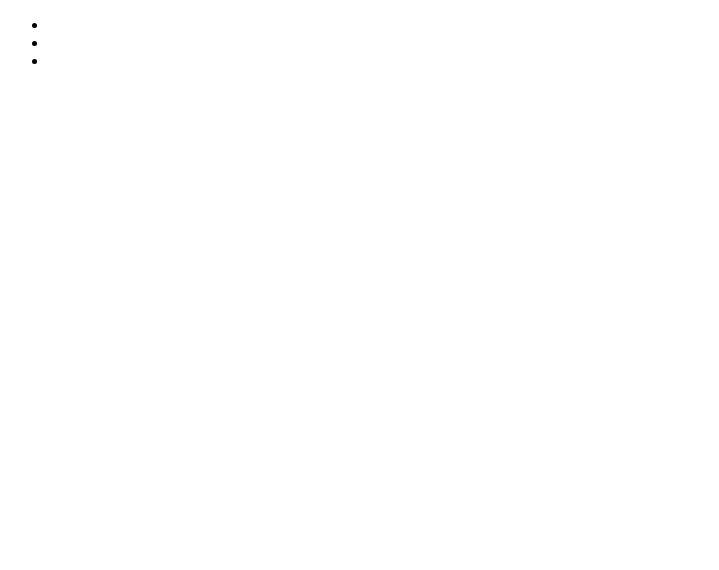
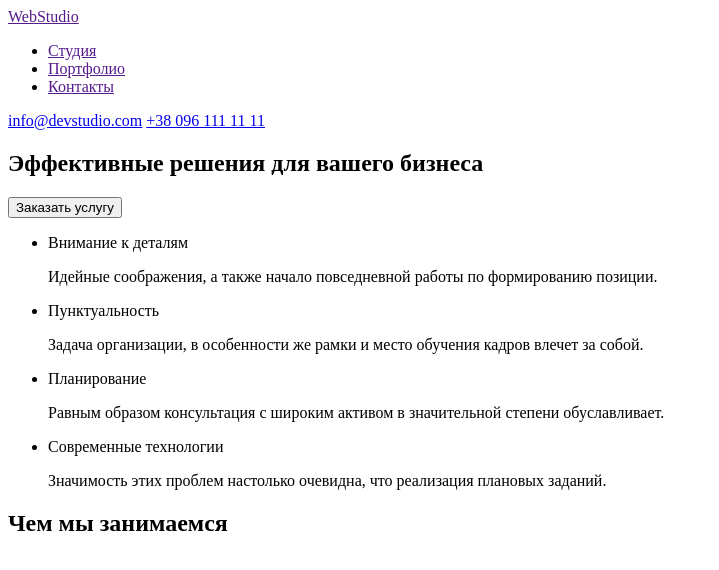
Before and after one commit to Siyavush-Moseyko/goit-markup-hw-01, a plain HTML site: page index.html in a window 1280 px wide. Shown: the whole page, without its empty margins (0-719 px from the left). Drawn offline with Linux system fonts and the light colour scheme.

Commit message:
section2

```diff
--- a/index.html
+++ b/index.html
@@ -8,19 +8,38 @@
 </head>
 <body>
     <header>
+       <a href="">WebStudio</a>
         <nav>
             <ul>
-                <li><a href=""></a></li>
-                <li><a href=""></a></li>
-                <li><a href=""></a></li>
+                <li><a href="">Студия</a></li>
+                <li><a href="">Портфолио</a></li>
+                <li><a href="">Контакты</a></li>
             </ul>
         </nav>
-        <a href="mailto:"></a>
-        <a href="tel:"></a>
+        <a href="mailto:info@devstudio.com">info@devstudio.com</a>
+        <a href="tel:+38 096 111 11 11">+38 096 111 11 11</a>
     </header>
     <main>
         <section>
-            <h1></h1>
+            <h1>Эффективные решения для вашего бизнеса</h1>
+            <button type="button">Заказать услугу</button>
+        </section>
+        <section>
+            <ul>
+                <li>Внимание к деталям
+                    <p>Идейные соображения, а также начало повседневной работы по формированию позиции.</p>
+                </li>
+                <li>Пунктуальность
+                    <p>Задача организации, в особенности же рамки и место обучения кадров влечет за собой.</p>
+                </li>
+                <li>Планирование
+                    <p>Равным образом консультация с широким активом в значительной степени обуславливает.</p>
+                </li>
+                <li>Современные технологии
+                    <p>Значимость этих проблем настолько очевидна, что реализация плановых заданий.</p>
+                </li>
+            </ul>
+            <h2>Чем мы занимаемся</h2>
         </section>
     </main>
 </body>
```
